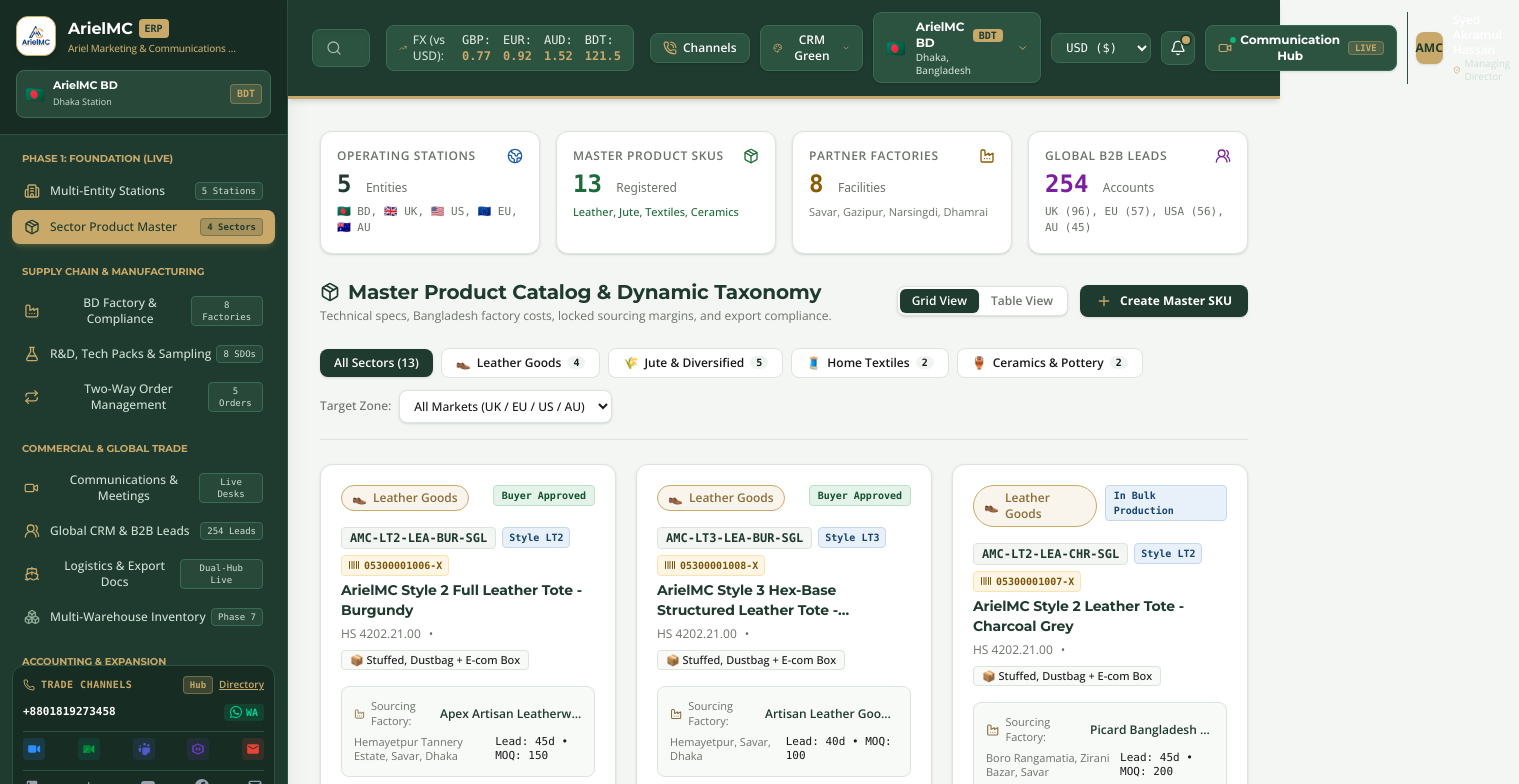
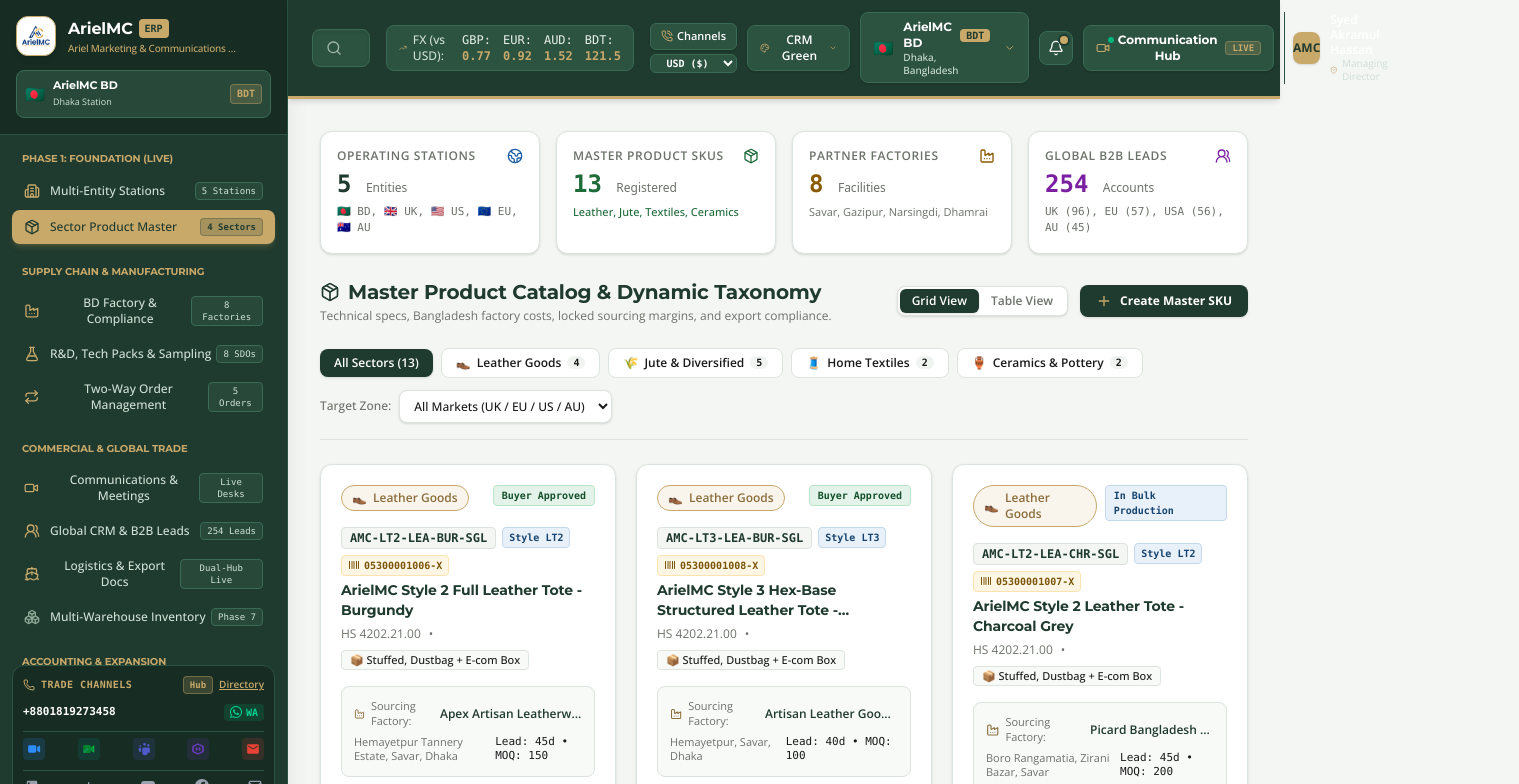
Before and after one commit to TuheenBD/ArielMC-ERP, a Next.js app: page / in a window 1280 px wide. Shown: the top 784 px of the page, 1519 px wide, since content can reach past the window. Built offline with nearby package versions, Linux system fonts and the light colour scheme.

Commit message:
feat(header): place Display Currency directly under Channels button in ArielMC ERP header

```diff
--- a/src/components/Header.tsx
+++ b/src/components/Header.tsx
@@ -127,16 +127,34 @@ export const Header: React.FC<HeaderProps> = ({
 
         {/* Right: Station / Company Switcher & Tools */}
         <div className="flex items-center gap-2.5">
+          {/* Channels & Display Currency (Stacked Column) */}
+          <div className="flex flex-col gap-1 items-stretch shrink-0">
             {/* Supplier & Buyer Communication Channels Button */}
             <button
               id="header-channels-btn"
               onClick={() => setIsChannelsModalOpen(true)}
-            className={`flex items-center gap-1.5 px-3 py-1.5 rounded-lg border text-xs font-semibold transition-all shadow-sm ${toolButtonBg}`}
+              className={`flex items-center justify-center gap-1 px-2.5 py-1 rounded-md border text-[11px] font-semibold transition-all shadow-sm ${toolButtonBg}`}
               title="Official Supplier & Buyer Communication Channels (Mobile, WhatsApp, E-Mails, Social Media)"
             >
-            <PhoneCall className="w-3.5 h-3.5 text-[#C8A96A]" />
-            <span className="hidden md:inline">Channels</span>
+              <PhoneCall className="w-3 h-3 text-[#C8A96A]" />
+              <span>Channels</span>
             </button>
+
+            {/* Display Currency Switcher (Placed directly under Channels) */}
+            <select
+              id="currency-selector"
+              value={activeCurrency.code}
+              onChange={(e) => onSelectCurrency(e.target.value)}
+              className={`text-[10px] font-mono border rounded-md px-1.5 py-0.5 focus:outline-none focus:border-[#C8A96A] text-center cursor-pointer font-bold ${toolButtonBg}`}
+              title="Display Currency"
+            >
+              {currencies.map((curr) => (
+                <option key={curr.code} value={curr.code} className="bg-[#1F3A2E] text-white">
+                  {curr.code} ({curr.symbol})
+                </option>
+              ))}
+            </select>
+          </div>
 
           {/* Theme Profile Selector Dropdown */}
           <div className="relative group">
@@ -283,20 +301,6 @@ export const Header: React.FC<HeaderProps> = ({
             </div>
           </div>
 
-          {/* Currency Switcher */}
-          <select
-            id="currency-selector"
-            value={activeCurrency.code}
-            onChange={(e) => onSelectCurrency(e.target.value)}
-            className={`text-xs font-mono border rounded-lg px-2.5 py-1.5 focus:outline-none focus:border-[#C8A96A] ${toolButtonBg}`}
-            title="Display Currency"
-          >
-            {currencies.map((curr) => (
-              <option key={curr.code} value={curr.code} className="bg-[#1F3A2E] text-white">
-                {curr.code} ({curr.symbol})
-              </option>
-            ))}
-          </select>
 
           {/* Notifications */}
           <button
```
Lines whose indentation alone changed are shown as unchanged.
